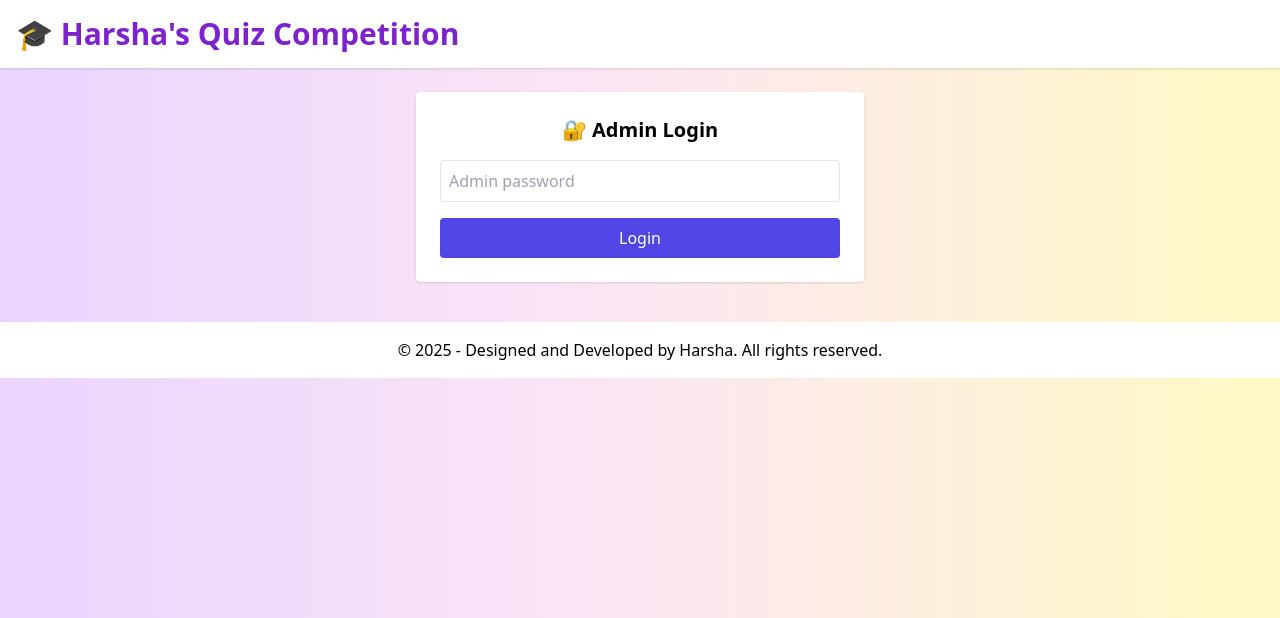
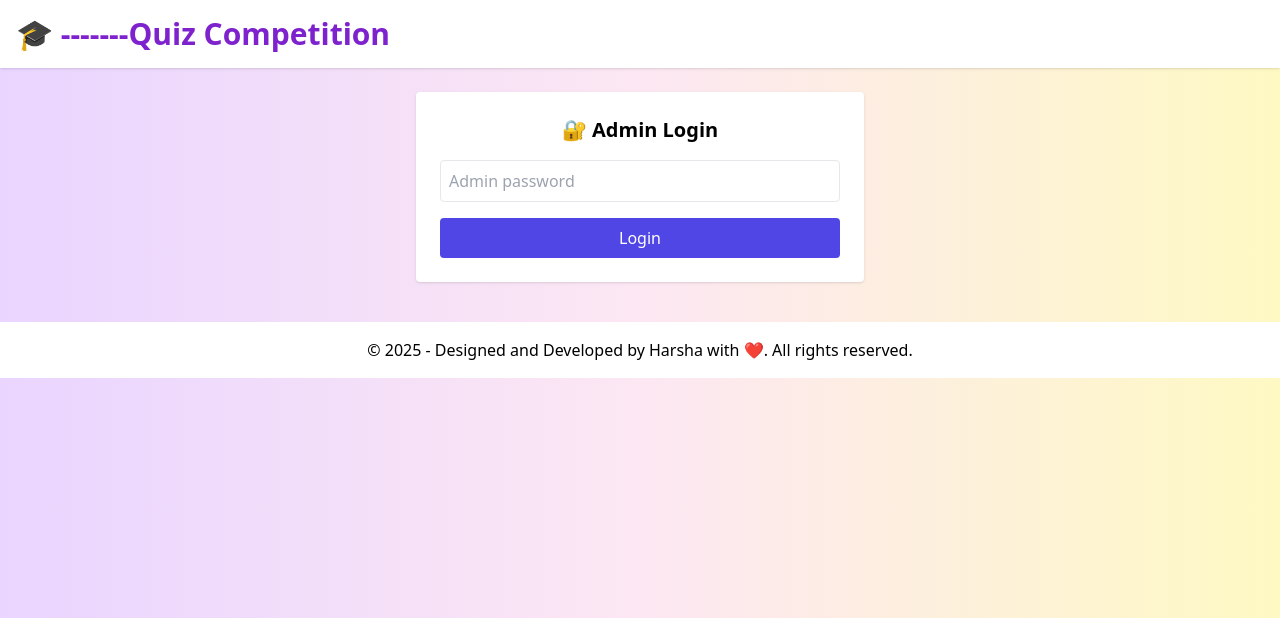
Before and after one commit to Harsha-1323/quiz-apps, a Flask app: page /admin in a window 1280 px wide. Shown: the top 618 px of the page. Run offline with Flask 3, Linux system fonts and the light colour scheme; some libraries are stand-ins or nearby versions.

Commit message:
Update base.html

```diff
--- a/templates/base.html
+++ b/templates/base.html
@@ -2,14 +2,14 @@
 <html lang="en">
 <head>
   <meta charset="utf-8">
-  <title>Harsha's Quiz</title>
+  <title>----*/*/*/*/* Quiz</title>
   <meta name="viewport" content="width=device-width, initial-scale=1">
   <script src="https://cdn.tailwindcss.com"></script>
 </head>
 <body class="bg-gradient-to-r from-purple-200 via-pink-100 to-yellow-100 min-h-screen">
   <header class="bg-white shadow py-4 mb-6">
     <div class="container mx-auto px-4">
-      <h1 class="text-3xl font-bold text-purple-700">🎓 Harsha's Quiz Competition</h1>
+      <h1 class="text-3xl font-bold text-purple-700">🎓 -------Quiz Competition</h1>
     </div>
   </header>
 
@@ -29,7 +29,7 @@
   </main>
 
   <footer class="text-center py-4 mt-10 bg-white">
-    &copy; 2025 - Designed and Developed by Harsha. All rights reserved.
+    &copy; 2025 - Designed and Developed by Harsha with ❤. All rights reserved.
   </footer>
 
   <script src="{{ url_for('static', filename='script.js') }}"></script>
```
